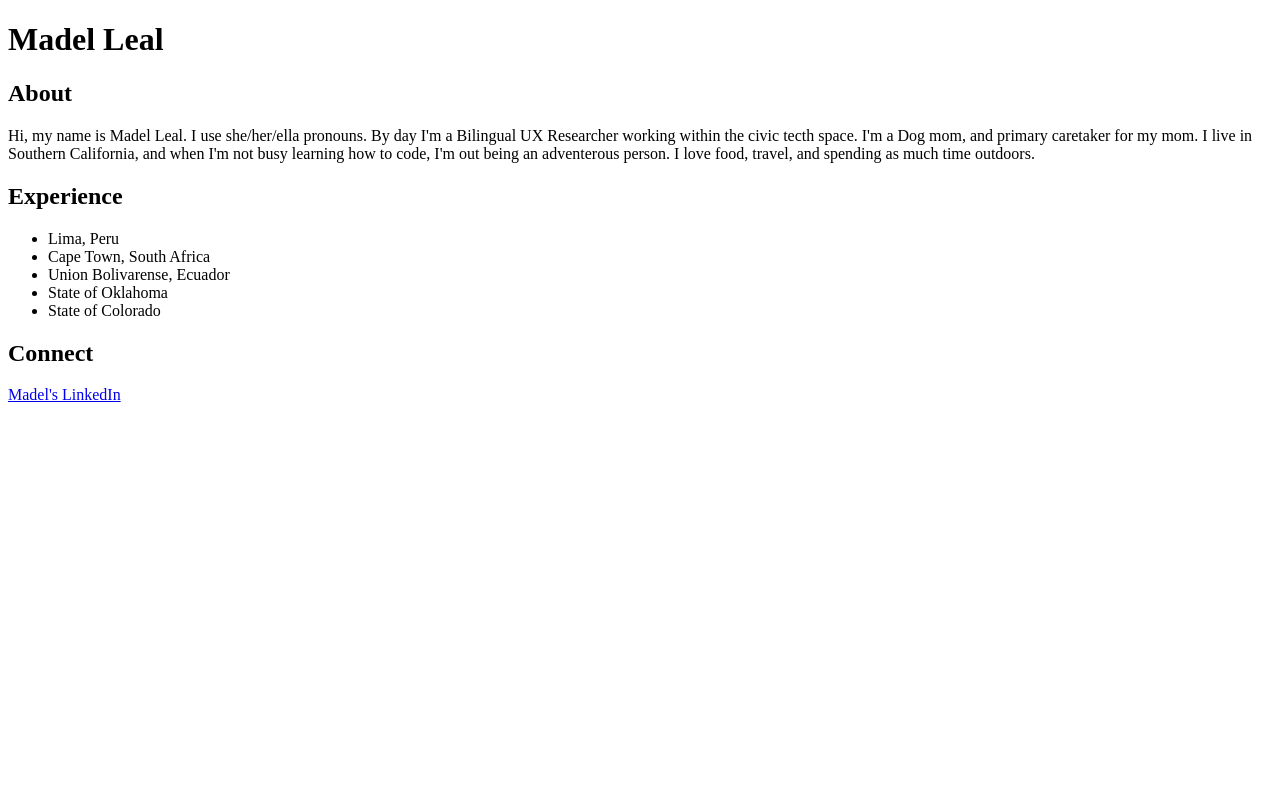
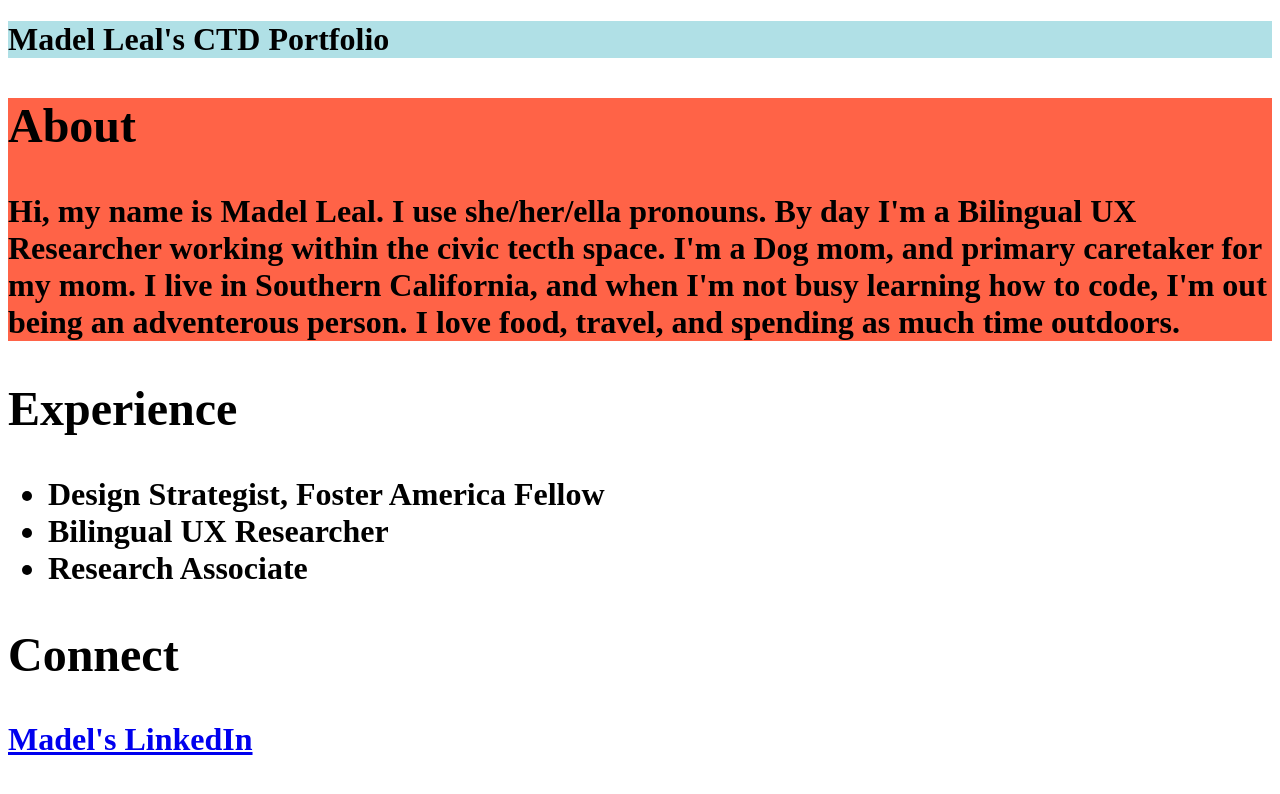
Before and after one commit to madleal/madel-leal-haumea, a plain HTML site: page index.html in a window 1280 px wide. Drawn offline with Linux system fonts and the light colour scheme.

Commit message:
html boilerplate and html markup done

```diff
--- a/index.html
+++ b/index.html
@@ -1,18 +1,25 @@
 <!DOCTYPE html>
 <html lang="en">
+    <head>
+        <title>Madel Leal Coding Portfolio</title>
+    </head>
     <body>
-    <h1> Madel Leal <h1>
+    <h1 style="background-color:powderblue;"> Madel Leal's CTD Portfolio <h1>
+        <section id="About" style="background-color:tomato;">
         <h2> About </h2>
         <p>Hi, my name is Madel Leal. I use she/her/ella pronouns. By day I'm a Bilingual UX Researcher working within the civic tecth space. I'm a Dog mom, and primary caretaker for my mom. I live in Southern California, and when I'm not busy learning how to code, I'm out being an adventerous person. I love food, travel, and spending as much time outdoors.</p>
+        </section>
+        <section id="Experience">
         <h2>Experience</h2>
         <ul>
-            <li>Lima, Peru</li>
-            <li>Cape Town, South Africa</li>
-            <li>Union Bolivarense, Ecuador</li>
-            <li>State of Oklahoma</li>
-            <li>State of Colorado</li>
+            <li>Design Strategist, Foster America Fellow</li>
+            <li>Bilingual UX Researcher</li>
+            <li>Research Associate</li>
         </ul>
+        </section>
+        <section id="Connect">
         <h2>Connect</h2>
         <a href="https://www.linkedin.com/in/madel-leal/">Madel's LinkedIn</a>
+        </section>
     </body>
 </html>
```
